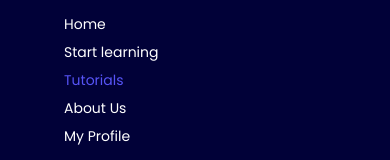
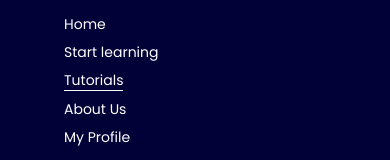
Before and after one commit to tm-fuad05/Lingo-Bingo, a React (Vite) app: page /tutorials/japanese in a window 390 px wide. Shown: the part 1652-1812 px from the top of the page. Built offline with nearby package versions, Linux system fonts and the light colour scheme; no server answers; sample sign-in values are in the browser's storage.

Commit message:
navlink active change

```diff
--- a/src/Components/Category Video/utils.css
+++ b/src/Components/Category Video/utils.css
@@ -14,3 +14,10 @@
 a.active {
   color: #5754f7;
 }
+
+@media screen and (max-width: 1024px) {
+  a.active {
+    color: white;
+    border-bottom: 1px solid white;
+  }
+}
```
